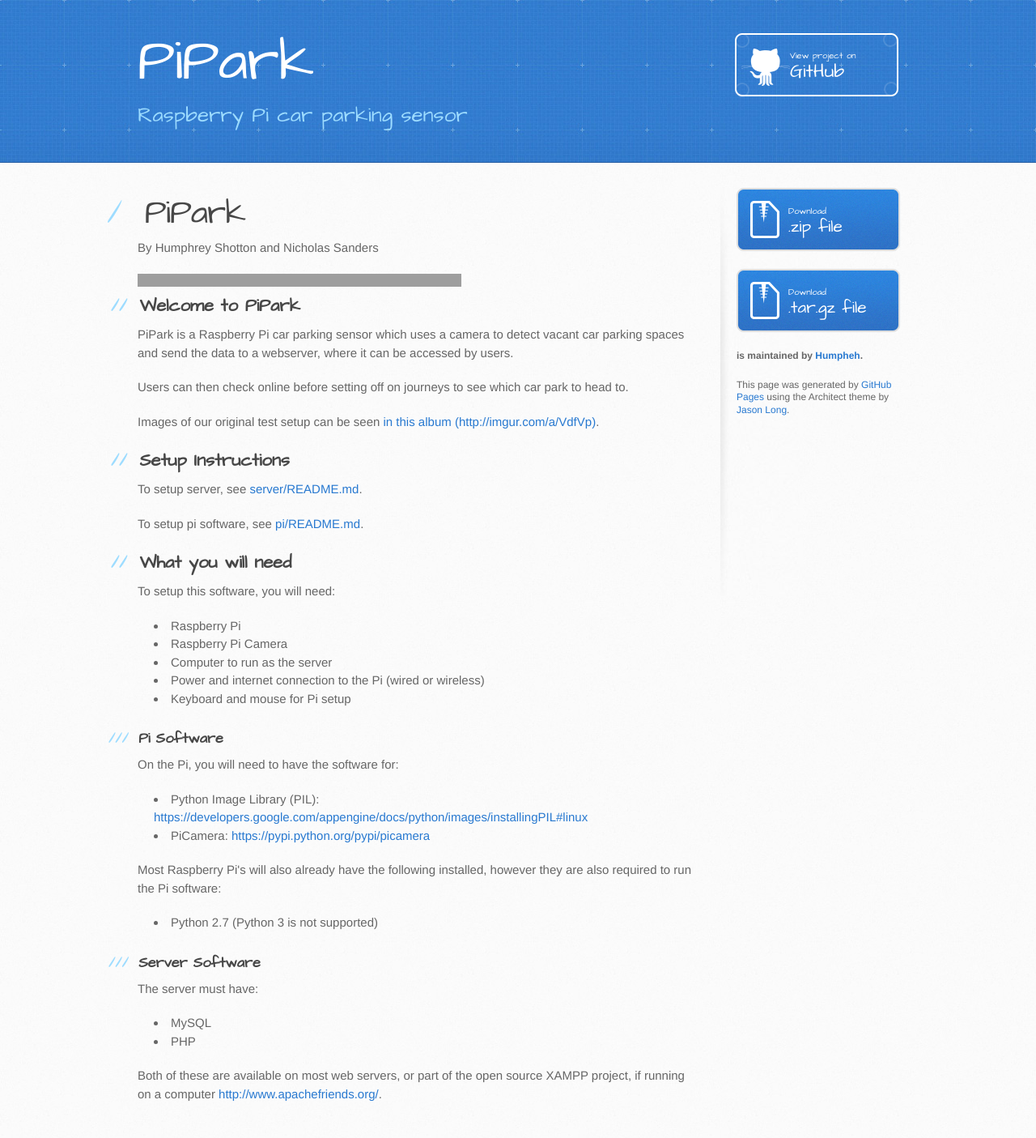
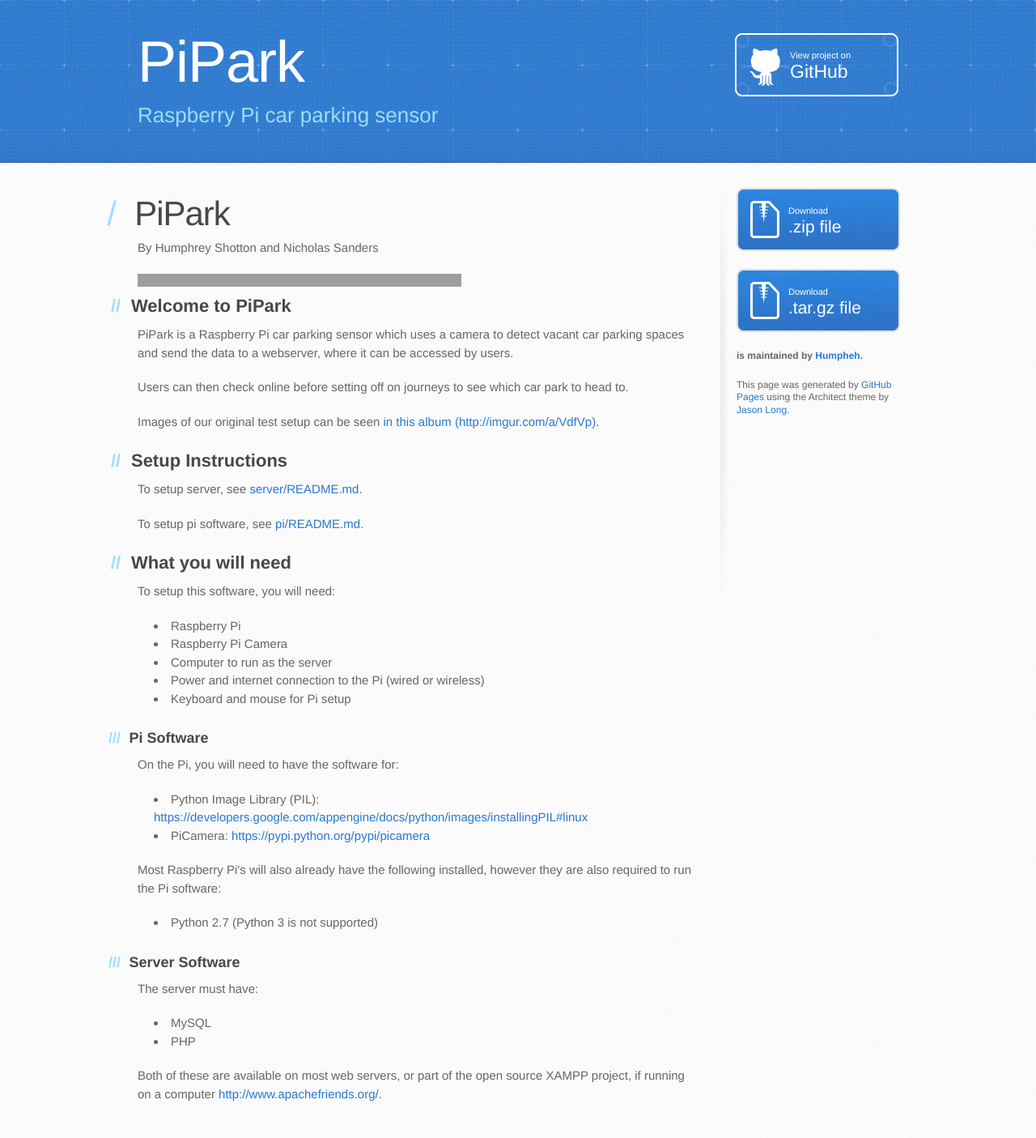
Before and after one commit to Humpheh/PiPark, a PHP site: page / in a window 1280 px wide. Shown: the whole page at 81% size. Run offline with PHP 8.4, Linux system fonts and the light colour scheme; grey boxes are pictures that could not be loaded.

Commit message:
Update stylesheet.css - removed font

```diff
--- a/stylesheets/stylesheet.css
+++ b/stylesheets/stylesheet.css
@@ -66,7 +66,7 @@ a:hover {
 header {
   padding-top: 40px;
   padding-bottom: 40px;
-  font-family: 'Architects Daughter', 'Helvetica Neue', Helvetica, Arial, serif;
+  font-family: 'Helvetica Neue', Helvetica, Arial, serif;
   background: #2e7bcf url(../images/header-bg.jpg) 0 0 repeat-x;
   border-bottom: solid 1px #275da1;
 }
@@ -136,7 +136,7 @@ a.button {
   color: #fff;
   padding-left: 68px;
   padding-top: 22px;
-  font-family: 'Architects Daughter', 'Helvetica Neue', Helvetica, Arial, serif;
+  font-family:  'Helvetica Neue', Helvetica, Arial, serif;
 }
 a.button small {
   display: block;
@@ -225,7 +225,7 @@ form {
 /* GENERAL ELEMENT TYPE STYLES */
 
 #main-content h1 {
-  font-family: 'Architects Daughter', 'Helvetica Neue', Helvetica, Arial, serif;
+  font-family: 'Helvetica Neue', Helvetica, Arial, serif;
   font-size: 2.8em;
   letter-spacing: -1px;
   color: #474747;
@@ -239,7 +239,7 @@ form {
 }
 
 #main-content h2 {
-  font-family: 'Architects Daughter', 'Helvetica Neue', Helvetica, Arial, serif;
+  font-family: 'Helvetica Neue', Helvetica, Arial, serif;
   font-size: 22px;
   font-weight: bold;
   margin-bottom: 8px;
@@ -253,7 +253,7 @@ form {
 }
 
 #main-content h3 {
-  font-family: 'Architects Daughter', 'Helvetica Neue', Helvetica, Arial, serif;
+  font-family: 'Helvetica Neue', Helvetica, Arial, serif;
   font-size: 18px;
   font-weight: bold;
   margin-top: 24px;
@@ -269,7 +269,7 @@ form {
 }
 
 #main-content h4 {
-  font-family: 'Architects Daughter', 'Helvetica Neue', Helvetica, Arial, serif;
+  font-family: 'Helvetica Neue', Helvetica, Arial, serif;
   font-size: 15px;
   font-weight: bold;
   color: #474747;
@@ -283,7 +283,7 @@ h4:before {
 }
 
 #main-content h5 {
-  font-family: 'Architects Daughter', 'Helvetica Neue', Helvetica, Arial, serif;
+  font-family: 'Helvetica Neue', Helvetica, Arial, serif;
   font-size: 14px;
   color: #474747;
 }
@@ -295,7 +295,7 @@ h5:before {
 }
 
 #main-content h6 {
-  font-family: 'Architects Daughter', 'Helvetica Neue', Helvetica, Arial, serif;
+  font-family: Helvetica Neue', Helvetica, Arial, serif;
   font-size: .8em;
   color: #474747;
 }
```
